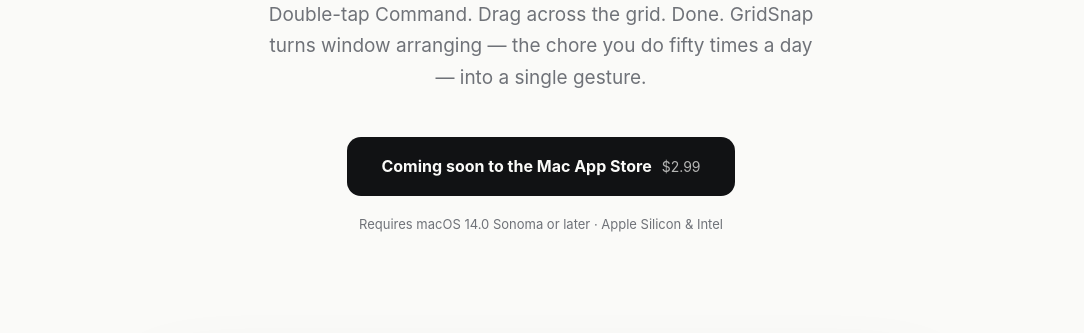
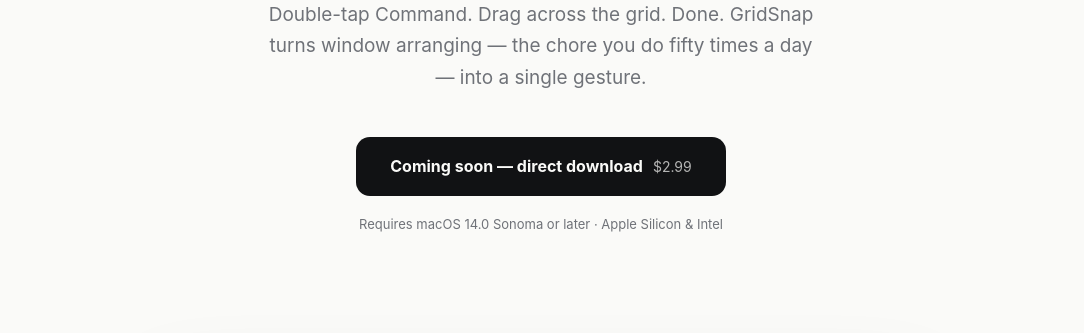
Before and after one commit to ippo414/gridsnap-support, a plain HTML site: page index.html in a window 1280 px wide. Shown: the part 467-800 px from the top of the page, without its empty margins (99-1183 px from the left). Drawn offline with Linux system fonts and the light colour scheme.

Commit message:
chore: App Store表記を撤去し直販表記に変更

```diff
--- a/index.html
+++ b/index.html
@@ -4,7 +4,7 @@
 <meta charset="UTF-8">
 <meta name="viewport" content="width=device-width, initial-scale=1.0">
 <title>GridSnap — Snap windows to a grid. Instantly.</title>
-<meta name="description" content="GridSnap is a grid-based window manager for macOS. Double-tap Command, drag on the grid, done. $2.99 on the Mac App Store.">
+<meta name="description" content="GridSnap is a grid-based window manager for macOS. Double-tap Command, drag on the grid, done. A $2.99 one-time purchase.">
 <link rel="icon" type="image/png" href="icon.png">
 <style>
   :root {
@@ -260,7 +260,7 @@
     <h1>Snap windows to a grid. <em>Instantly.</em></h1>
     <p class="sub">Double-tap Command. Drag across the grid. Done. GridSnap turns window arranging — the chore you do fifty times a day — into a single gesture.</p>
     <div class="actions">
-      <a class="btn-primary" href="#" id="appstore-link">Coming soon to the Mac App Store <span class="price">$2.99</span></a>
+      <a class="btn-primary" href="#" id="appstore-link">Coming soon — direct download <span class="price">$2.99</span></a>
     </div>
     <p class="req">Requires macOS 14.0 Sonoma or later · Apple Silicon &amp; Intel</p>
   </div>
@@ -352,7 +352,7 @@
           <li>No account required</li>
           <li>Free updates</li>
         </ul>
-        <p class="cta-line"><a class="pill" href="#" id="appstore-link-2">Coming soon to the Mac App Store</a></p>
+        <p class="cta-line"><a class="pill" href="#" id="appstore-link-2">Coming soon — direct download</a></p>
       </div>
       <div class="panel">
         <h3>Requirements</h3>
```
